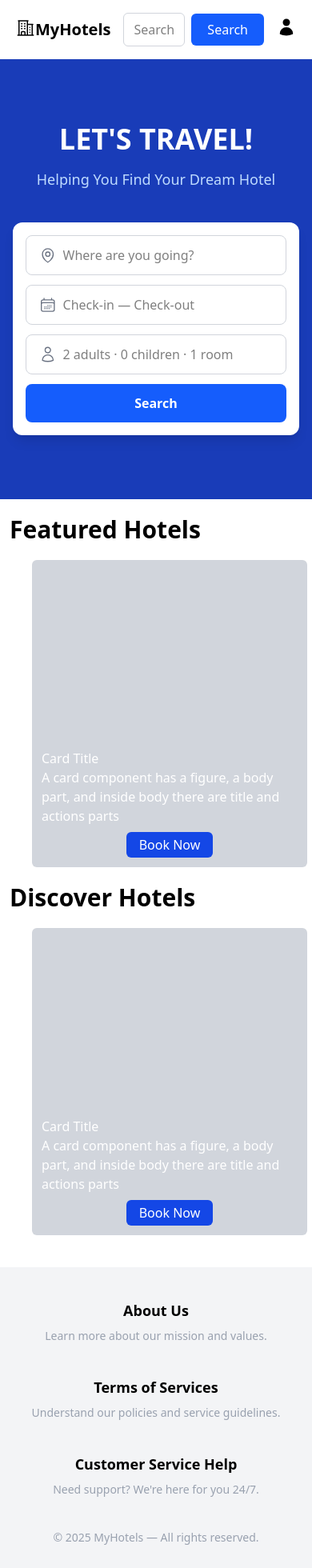
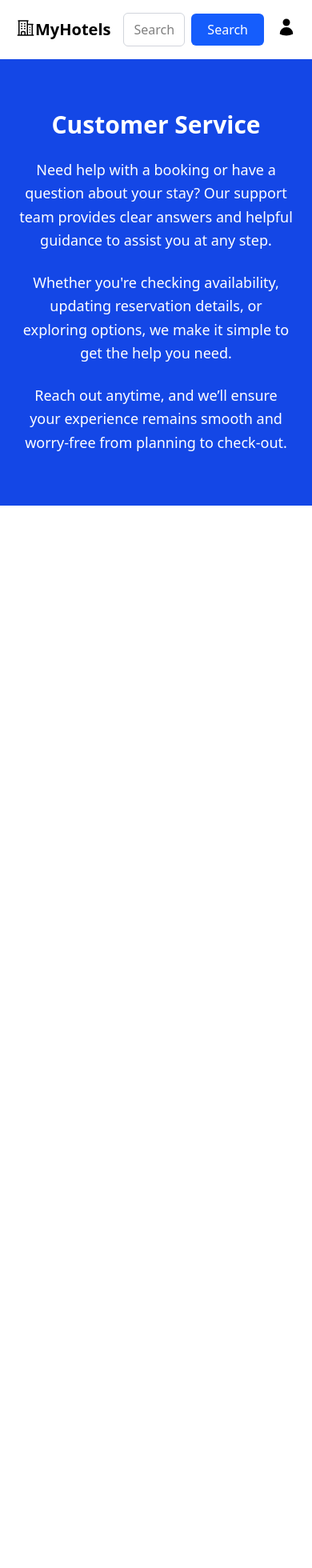
Before and after one commit to alexgomesoffice-cmd/MyHotels, a React (Vite) app: page / in a window 390 px wide. Shown: the top 1960 px of the page at 80% size. After the commit the page ends 844 px from the top, so only its background shows below. Built offline with nearby package versions, Linux system fonts and the light colour scheme.

Commit message:
made about us and service pages

```diff
--- a/src/App.jsx
+++ b/src/App.jsx
@@ -1,9 +1,9 @@
 
-import Home from './Pages/Home'
+import CustomerService from './Pages/CustomerService'
 const App = () => {
   return (
-  <div className="w-full h-full absolute">
-      <Home />
+  <div>
+      <CustomerService />
   </div>
 
   )
--- a/src/Components/Footer/Footer.jsx
+++ b/src/Components/Footer/Footer.jsx
@@ -4,11 +4,17 @@ const Footer = () => {
   return (
     <footer className="bg-gray-100 text-center py-10 mt-10">
 
-      <div className="max-w-6xl mx-auto flex flex-col md:flex-row justify-center md:justify-between items-center md:items-start gap-10 md:gap-0">
+      <div className="max-w-6xl mx-auto
+        flex flex-col md:flex-row justify-center md:justify-between
+        items-center md:items-start
+        gap-10 md:gap-0">
 
         {/* About Us */}
         <div className="w-full md:w-1/3 px-4">
-          <h3 className="font-semibold text-lg hover:text-blue-700 cursor-pointer">About Us</h3>
+          <h3 className="font-semibold text-lg
+              hover:text-blue-700 cursor-pointer inline-block">
+            About Us
+          </h3>
           <p className="text-gray-400 text-sm mt-2">
             Learn more about our mission and values.
           </p>
@@ -16,7 +22,10 @@ const Footer = () => {
 
         {/* Terms of Services */}
         <div className="w-full md:w-1/3 px-4">
-          <h3 className="font-semibold text-lg hover:text-blue-700 cursor-pointer">Terms of Services</h3>
+          <h3 className="font-semibold text-lg
+              hover:text-blue-700 cursor-pointer inline-block">
+            Terms of Services
+          </h3>
           <p className="text-gray-400 text-sm mt-2">
             Understand our policies and service guidelines.
           </p>
@@ -24,7 +33,10 @@ const Footer = () => {
 
         {/* Customer Service Help */}
         <div className="w-full md:w-1/3 px-4">
-          <h3 className="font-semibold text-lg hover:text-blue-700 cursor-pointer">Customer Service Help</h3>
+          <h3 className="font-semibold text-lg
+              hover:text-blue-700 cursor-pointer inline-block">
+            Customer Service Help
+          </h3>
           <p className="text-gray-400 text-sm mt-2">
             Need support? We're here for you 24/7.
           </p>
--- /dev/null
+++ b/src/Components/Sections/AboutUs/AboutSection.jsx
@@ -0,0 +1,28 @@
+import React from 'react';
+export default function AboutSection() {
+  return (
+     <section className="bg-blue-700 text-white py-16 px-6">
+      <div className="max-w-4xl mx-auto text-center space-y-6">
+
+        <h2 className="text-3xl font-bold">About Us</h2>
+
+        <p className="text-lg leading-relaxed">
+          MyHotels is designed to make hotel booking simple, fast, and reliable.
+          We offer a wide selection of stays—from budget rooms to premium hotels—
+          so you can compare options and book with confidence.
+        </p>
+
+        <p className="text-lg leading-relaxed">
+          Our mission is to create a smooth and stress-free experience through
+          clear pricing, verified listings, and a platform that’s easy to use.
+        </p>
+
+        <p className="text-lg leading-relaxed">
+          Your comfort starts with choosing the right place, and we're here to
+          help you discover the stay that fits your journey.
+        </p>
+
+      </div>
+    </section>
+  );
+}
--- /dev/null
+++ b/src/Components/Sections/CustomerService/CustomerServiceSection.jsx
@@ -0,0 +1,28 @@
+import React from "react";
+const CustomerService = () => {
+  return (
+     <section className="bg-blue-700 text-white py-16 px-6">
+      <div className="max-w-4xl mx-auto text-center space-y-6">
+
+        <h2 className="text-3xl font-bold">Customer Service</h2>
+
+        <p className="text-lg leading-relaxed">
+          Need help with a booking or have a question about your stay? Our support
+          team provides clear answers and helpful guidance to assist you at any step.
+        </p>
+
+        <p className="text-lg leading-relaxed">
+          Whether you're checking availability, updating reservation details, or
+          exploring options, we make it simple to get the help you need.
+        </p>
+
+        <p className="text-lg leading-relaxed">
+          Reach out anytime, and we’ll ensure your experience remains smooth and
+          worry-free from planning to check-out.
+        </p>
+
+      </div>
+    </section>
+  );
+}
+export default  CustomerService
--- a/src/Components/Sections/Home/HeroSection.jsx
+++ b/src/Components/Sections/Home/HeroSection.jsx
@@ -5,21 +5,28 @@ const HeroSection = () => {
     <section className="bg-blue-800 text-white py-20 px-4">
       <div className="max-w-6xl mx-auto text-center">
 
-        <h1 className="text-4xl md:text-6xl font-bold mb-4">LET'S TRAVEL!</h1>
+        {/* Heading */}
+        <h1 className="text-4xl md:text-6xl font-bold mb-4">
+          LET'S TRAVEL!
+        </h1>
 
+        {/* Subtitle */}
         <p className="text-lg md:text-xl text-blue-200 mb-10">
           Helping You Find Your Dream Hotel
         </p>
 
+        {/* RESPONSIVE WRAPPER */}
+        <div className="w-full md:max-w-[1200px] mx-auto">
+
           {/* Search Box */}
-        <div className="bg-white rounded-xl p-4 shadow-lg
-                        flex flex-col md:flex-row gap-3 items-center
-                        max-w-3xl w-full mx-auto">
+          <div className="bg-white rounded-lg p-4 shadow-lg
+                          flex flex-col md:flex-row gap-3 items-center w-full">
 
             {/* Location */}
             <div className="flex items-center gap-2 border border-gray-300 rounded-lg px-4 py-3 flex-1 w-full">
               <MapPinIcon className="w-6 h-6 text-gray-500" />
-            <input type="text"
+              <input
+                type="text"
                 placeholder="Where are you going?"
                 className="w-full focus:outline-none text-black"
               />
@@ -28,7 +35,8 @@ const HeroSection = () => {
             {/* Dates */}
             <div className="flex items-center gap-2 border border-gray-300 rounded-lg px-4 py-3 flex-1 w-full">
               <CalendarDaysIcon className="w-6 h-6 text-gray-500" />
-            <input type="text"
+              <input
+                type="text"
                 placeholder="Check-in — Check-out"
                 className="w-full focus:outline-none text-black"
               />
@@ -37,18 +45,21 @@ const HeroSection = () => {
             {/* Guests */}
             <div className="flex items-center gap-2 border border-gray-300 rounded-lg px-4 py-3 flex-1 w-full">
               <UserIcon className="w-6 h-6 text-gray-500" />
-            <input type="text"
+              <input
+                type="text"
                 placeholder="2 adults · 0 children · 1 room"
                 className="w-full focus:outline-none text-black"
               />
             </div>
 
-          {/* Button */}
+            {/* Search Button */}
             <button className="bg-blue-600 hover:bg-blue-700 text-white font-semibold px-6 py-3 rounded-lg w-full md:w-auto">
               Search
             </button>
+
           </div>
 
+        </div>
       </div>
     </section>
   );
--- a/src/Pages/About.jsx
+++ b/src/Pages/About.jsx
@@ -0,0 +1,15 @@
+import React from 'react'
+import Navbar from '../Components/Navbar/Navbar'
+import AboutSection from '../Components/Sections/AboutUs/AboutSection'
+
+
+const About = () => {
+  return (
+    <div>
+        <Navbar />
+        <AboutSection />
+    </div>
+  )
+}
+
+export default About
--- /dev/null
+++ b/src/Pages/CustomerService.jsx
@@ -0,0 +1,14 @@
+import React from 'react'
+import Navbar from '../Components/Navbar/Navbar'
+import CustomerServiceSection from '../Components/Sections/CustomerService/CustomerServiceSection'
+
+const CustomerService = () => {
+  return (
+    <div>
+        <Navbar />
+        <CustomerServiceSection />
+    </div>
+  )
+}
+
+export default CustomerService
```
Lines whose indentation alone changed are shown as unchanged.
